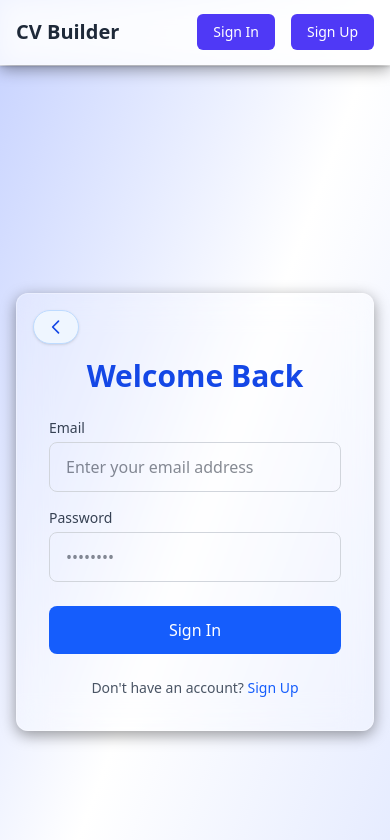
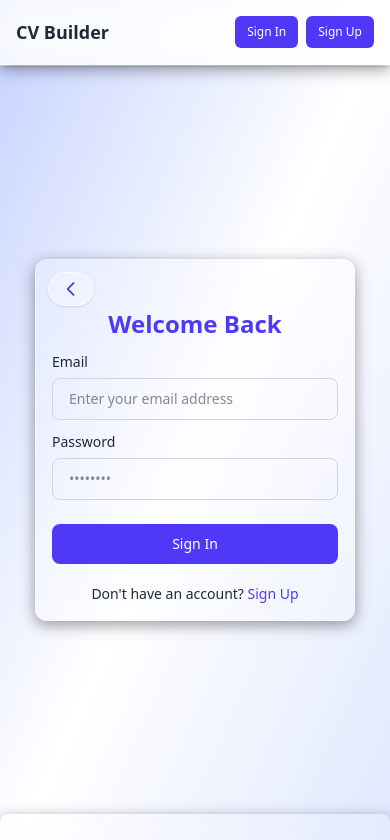
Before and after one commit to Haris-Ahmed07/cv-builder, a React (Vite) app in the folder frontend/: page /signin in a window 390 px wide. Shown: the top 840 px of the page. Built offline with nearby package versions, Linux system fonts and the light colour scheme.

Commit message:
style: make Landing, Signup, and Login pages responsive

```diff
--- a/frontend/src/App.jsx
+++ b/frontend/src/App.jsx
@@ -12,15 +12,14 @@ import Footer from './components/Footer'
 
 const AppContent = () => {
   return (
-    <div className="min-h-screen bg-gradient-to-br from-indigo-200 via-white to-indigo-100 text-gray-900">
-
+    <div className="flex flex-col min-h-screen bg-gradient-to-br from-indigo-200 via-white to-indigo-100 text-gray-900">
       <div className="sticky top-0 z-50 backdrop-blur-md bg-white/60 shadow border-b border-white/30">
         <Header />
       </div>
 
       {/* Main content area */}
-      <main className="pt-6 pb-12 px-4 sm:px-6 lg:px-8">
-        <div className="max-w-7xl mx-auto">
+      <main className="flex-1 w-full py-4 sm:py-6 lg:py-8 px-4 sm:px-6 lg:px-8 flex items-center justify-center">
+        <div className="w-full max-w-7xl mx-auto ">
           <Routes>
             <Route path="/" element={<LandingPage />} />
             <Route path="/signup" element={<SignUp />} />
--- a/frontend/src/components/Header.jsx
+++ b/frontend/src/components/Header.jsx
@@ -13,13 +13,13 @@ const Header = () => {
           <div className="flex-shrink-0 flex items-center">
             <Link
               to={user ? "/home" : "/"}
-              className="text-xl font-bold text-gray-800 hover:text-gray-600 transition-colors"
+              className="text-lg sm:text-xl font-bold text-gray-800 hover:text-gray-600 transition-colors"
             >
               CV Builder
             </Link>
           </div>
 
-          <div className="flex items-center space-x-4">
+          <div className="flex items-center space-x-2 sm:space-x-4">
             {user ? (
               <div className="relative flex items-center">
                 <button
@@ -29,12 +29,12 @@ const Header = () => {
                   onClick={() => setIsProfileOpen(!isProfileOpen)}
                 >
                   <span className="sr-only">Open user menu</span>
-                  <div className="h-8 w-8 rounded-full bg-indigo-100 flex items-center justify-center">
-                    <span className="text-indigo-600 font-medium">
+                  <div className="h-7 w-7 sm:h-8 sm:w-8 rounded-full bg-indigo-100 flex items-center justify-center">
+                    <span className="text-indigo-600 font-medium text-sm sm:text-base">
                       {user.name ? user.name.charAt(0).toUpperCase() : 'U'}
                     </span>
                   </div>
-                  <span className="ml-2 text-sm font-medium text-gray-700">
+                  <span className="ml-1 sm:ml-2 text-xs sm:text-sm font-medium text-gray-700">
                     {user.name || 'User'}
                   </span>
                 </button>
@@ -42,13 +42,13 @@ const Header = () => {
                 {isProfileOpen && (
                   <>
                     <div className="fixed inset-0 z-40" onClick={() => setIsProfileOpen(false)}></div>
-                    <div className="absolute right-0 top-full mt-2 w-48 rounded-md shadow-lg py-1 bg-white ring-1 ring-black ring-opacity-5 focus:outline-none z-50">
+                    <div className="absolute right-0 top-full mt-2 w-40 sm:w-48 rounded-md shadow-lg py-1 bg-white ring-1 ring-black ring-opacity-5 focus:outline-none z-50">
                       <button
                         onClick={() => {
                           logout();
                           setIsProfileOpen(false);
                         }}
-                        className="block w-full text-left px-4 py-2 text-sm text-gray-700 hover:bg-gray-100 transition-colors"
+                        className="block w-full text-left px-3 sm:px-4 py-2 text-xs sm:text-sm text-gray-700 hover:bg-gray-100 transition-colors"
                       >
                         Sign out
                       </button>
@@ -57,16 +57,16 @@ const Header = () => {
                 )}
               </div>
             ) : (
-              <div className="flex items-center space-x-4">
+              <div className="flex items-center space-x-2 sm:space-x-4">
                 <Link
                   to="/signin"
-                  className="bg-indigo-600 hover:bg-indigo-700 text-white text-sm font-medium px-4 py-2 rounded-md transition-colors focus:outline-none focus:ring-2 focus:ring-offset-2 focus:ring-indigo-500"
+                  className="bg-indigo-600 hover:bg-indigo-700 text-white text-xs sm:text-sm font-medium px-3 sm:px-4 py-2 rounded-md transition-colors focus:outline-none focus:ring-2 focus:ring-offset-2 focus:ring-indigo-500"
                 >
                   Sign In
                 </Link>
                 <Link
                   to="/signup"
-                  className="bg-indigo-600 hover:bg-indigo-700 text-white text-sm font-medium px-4 py-2 rounded-md transition-colors focus:outline-none focus:ring-2 focus:ring-offset-2 focus:ring-indigo-500"
+                  className="bg-indigo-600 hover:bg-indigo-700 text-white text-xs sm:text-sm font-medium px-3 sm:px-4 py-2 rounded-md transition-colors focus:outline-none focus:ring-2 focus:ring-offset-2 focus:ring-indigo-500"
                 >
                   Sign Up
                 </Link>
--- a/frontend/src/pages/LandingPage.jsx
+++ b/frontend/src/pages/LandingPage.jsx
@@ -16,63 +16,63 @@ const Landing = () => {
   if (isAuthenticated) return null;
 
   return (
-    <div className="bg-[url('/bg-pattern.png')] bg-cover bg-no-repeat bg-center flex flex-col min-h-[calc(100vh-4rem)]">
-      <main className="flex-1 flex flex-col justify-center items-center text-center px-4 py-12">
-        <div className="backdrop-blur-xl bg-white/30 border border-white/20 shadow-2xl rounded-3xl p-10 w-full max-w-4xl">
-          <h1 className="text-5xl md:text-6xl font-extrabold text-gray-900 mb-6 leading-tight">
+    <div className="bg-[url('/bg-pattern.png')] bg-cover bg-no-repeat bg-center flex flex-col min-h-content ">
+      <main className="flex-1 flex flex-col justify-start items-center text-center px-4 py-6 sm:py-8 lg:py-12">
+        <div className="backdrop-blur-xl bg-white/30 border border-white/20 shadow-2xl rounded-3xl p-6 sm:p-8 lg:p-10 w-full max-w-4xl">
+          <h1 className="text-3xl sm:text-4xl md:text-5xl lg:text-6xl font-extrabold text-gray-900 mb-4 sm:mb-6 leading-tight">
             Create Professional CVs
             <span className="text-indigo-600 block">Effortlessly</span>
           </h1>
 
-          <p className="text-xl text-gray-700 max-w-2xl mx-auto mb-8 leading-relaxed">
+          <p className="text-base sm:text-lg md:text-xl text-gray-700 max-w-2xl mx-auto mb-6 sm:mb-8 leading-relaxed">
             Build modern, clean, and ATS-friendly resumes in minutes. No design skills needed.
             Live preview and instant PDF download.
           </p>
 
-          <div className="flex flex-col sm:flex-row gap-4 justify-center items-center mb-12">
+          <div className="flex flex-col sm:flex-row gap-3 sm:gap-4 justify-center items-center mb-8 sm:mb-12">
             <Link
               to="/signup"
-              className="bg-indigo-600 text-white px-8 py-4 rounded-lg text-lg font-semibold hover:bg-indigo-700 transition-colors shadow-lg hover:shadow-xl transform hover:-translate-y-0.5 transition-all duration-200"
+              className="bg-indigo-600 text-white px-6 py-3 sm:px-8 sm:py-4 rounded-lg text-base sm:text-lg font-semibold hover:bg-indigo-700 transition-colors shadow-lg hover:shadow-xl transform hover:-translate-y-0.5 transition-all duration-200 w-full sm:w-auto"
             >
               Get Started Free
             </Link>
             <Link
               to="/signin"
-              className="text-indigo-600 font-semibold text-lg hover:text-indigo-800 transition-colors border-2 border-indigo-600 px-8 py-4 rounded-lg hover:bg-indigo-50"
+              className="text-indigo-600 font-semibold text-base sm:text-lg hover:text-indigo-800 transition-colors border-2 border-indigo-600 px-6 py-3 sm:px-8 sm:py-4 rounded-lg hover:bg-indigo-50 w-full sm:w-auto"
             >
               Sign In
             </Link>
           </div>
 
-          <div className="grid md:grid-cols-3 gap-8 mt-16">
+          <div className="grid grid-cols-1 sm:grid-cols-2 md:grid-cols-3 gap-4 sm:gap-6 mt-8 sm:mt-10">
             <div className="text-center">
-              <div className="bg-indigo-100 w-16 h-16 rounded-full flex items-center justify-center mx-auto mb-4">
-                <svg className="w-8 h-8 text-indigo-600" fill="none" stroke="currentColor" viewBox="0 0 24 24">
+              <div className="bg-indigo-100 w-12 h-12 sm:w-16 sm:h-16 rounded-full flex items-center justify-center mx-auto mb-3 sm:mb-4">
+                <svg className="w-6 h-6 sm:w-8 sm:h-8 text-indigo-600" fill="none" stroke="currentColor" viewBox="0 0 24 24">
                   <path strokeLinecap="round" strokeLinejoin="round" strokeWidth={2} d="M13 10V3L4 14h7v7l9-11h-7z" />
                 </svg>
               </div>
-              <h3 className="text-xl font-semibold text-gray-900 mb-2">Lightning Fast</h3>
-              <p className="text-gray-600">Create your CV in minutes with our intuitive builder</p>
+              <h3 className="text-lg sm:text-xl font-semibold text-gray-900 mb-2">Lightning Fast</h3>
+              <p className="text-gray-600 text-sm sm:text-base">Create your CV in minutes with our intuitive builder</p>
             </div>
 
             <div className="text-center">
-              <div className="bg-indigo-100 w-16 h-16 rounded-full flex items-center justify-center mx-auto mb-4">
-                <svg className="w-8 h-8 text-indigo-600" fill="none" stroke="currentColor" viewBox="0 0 24 24">
+              <div className="bg-indigo-100 w-12 h-12 sm:w-16 sm:h-16 rounded-full flex items-center justify-center mx-auto mb-3 sm:mb-4">
+                <svg className="w-6 h-6 sm:w-8 sm:h-8 text-indigo-600" fill="none" stroke="currentColor" viewBox="0 0 24 24">
                   <path strokeLinecap="round" strokeLinejoin="round" strokeWidth={2} d="M9 12l2 2 4-4m6 2a9 9 0 11-18 0 9 9 0 0118 0z" />
                 </svg>
               </div>
-              <h3 className="text-xl font-semibold text-gray-900 mb-2">ATS Friendly</h3>
-              <p className="text-gray-600">Optimized for applicant tracking systems</p>
+              <h3 className="text-lg sm:text-xl font-semibold text-gray-900 mb-2">ATS Friendly</h3>
+              <p className="text-gray-600 text-sm sm:text-base">Optimized for applicant tracking systems</p>
             </div>
 
             <div className="text-center">
-              <div className="bg-indigo-100 w-16 h-16 rounded-full flex items-center justify-center mx-auto mb-4">
-                <svg className="w-8 h-8 text-indigo-600" fill="none" stroke="currentColor" viewBox="0 0 24 24">
+              <div className="bg-indigo-100 w-12 h-12 sm:w-16 sm:h-16 rounded-full flex items-center justify-center mx-auto mb-3 sm:mb-4">
+                <svg className="w-6 h-6 sm:w-8 sm:h-8 text-indigo-600" fill="none" stroke="currentColor" viewBox="0 0 24 24">
                   <path strokeLinecap="round" strokeLinejoin="round" strokeWidth={2} d="M12 10v6m0 0l-3-3m3 3l3-3m2 8H7a2 2 0 01-2-2V5a2 2 0 012-2h5.586a1 1 0 01.707.293l5.414 5.414a1 1 0 01.293.707V19a2 2 0 01-2 2z" />
                 </svg>
               </div>
-              <h3 className="text-xl font-semibold text-gray-900 mb-2">PDF Export</h3>
-              <p className="text-gray-600">Download your professional CV instantly</p>
+              <h3 className="text-lg sm:text-xl font-semibold text-gray-900 mb-2">PDF Export</h3>
+              <p className="text-gray-600 text-sm sm:text-base">Download your professional CV instantly</p>
             </div>
           </div>
         </div>
--- a/frontend/src/pages/SignIn.jsx
+++ b/frontend/src/pages/SignIn.jsx
@@ -1,4 +1,4 @@
-import React, { useState } from 'react'
+import { useState } from 'react'
 import { Link, useNavigate, useLocation } from 'react-router-dom'
 import { useAuth } from '../contexts/AuthContext'
 
@@ -13,39 +13,48 @@ const SignIn = () => {
 
   const from = location.state?.from?.pathname || '/home'
 
+  const validateEmail = (email) => {
+    const emailRegex = /^[^\s@]+@[^\s@]+\.[^\s@]+$/
+    return emailRegex.test(email)
+  }
+
   const handleSubmit = async (e) => {
     e.preventDefault()
-    setLoading(true)
     setError('')
 
-    // Validate inputs
+    // Client-side validation
     if (!email || !password) {
       setError('Please enter both email and password')
       setLoading(false)
       return
     }
+    if (!validateEmail(email.trim().toLowerCase())) {
+      setError('Please enter a valid email address')
+      setLoading(false)
+      return
+    }
 
+    setLoading(true)
     try {
       const res = await fetch(`${import.meta.env.VITE_BACKEND_API_BASE_URL}/auth/signin`, {
         method: 'POST',
         headers: { 'Content-Type': 'application/json' },
-        body: JSON.stringify({ email, password }),
+        body: JSON.stringify({ email: email.trim().toLowerCase(), password }),
       })
 
       const data = await res.json()
 
       if (res.ok) {
-        // The backend returns success, token, and user data
         if (data.success && data.token) {
           login({
             token: data.token,
             user: data.user
           })
+          navigate(from, { replace: true })
         } else {
           throw new Error('Invalid response format from server')
         }
       } else {
-        // Handle different error status codes
         if (res.status === 400) {
           setError('Missing email or password')
         } else if (res.status === 401) {
@@ -63,37 +72,41 @@ const SignIn = () => {
   }
 
   return (
-    <div className="min-h-screen flex items-center justify-center">
-      <div className="backdrop-blur-lg rounded-xl shadow-[0_4px_15px_rgba(0,0,0,0.4)] w-full max-w-sm relative p-8 bg-white/20 border border-white/30">
+    <div className="flex flex-col h-[calc(100vh-8rem)] sm:h-[calc(100vh-9rem)] justify-center px-4 sm:px-6 lg:px-8">
+      <div className="backdrop-blur-lg rounded-xl shadow-[0_4px_15px_rgba(0,0,0,0.4)] w-full max-w-xs sm:max-w-sm md:max-w-md mx-auto p-4 sm:p-6 bg-white/20 border border-white/30">
         {/* Back Button */}
         <button
           onClick={() => navigate('/')}
-          className="absolute left-4 top-4 flex items-center justify-center px-3 py-1.5 bg-blue-50 border border-blue-200 rounded-full text-blue-700 hover:bg-blue-100 hover:border-blue-400 hover:text-blue-900 font-medium shadow-sm transition-all focus:outline-none focus:ring-2 focus:ring-blue-300"
+          className="absolute left-3 sm:left-4 top-3 sm:top-4 flex items-center justify-center px-3 sm:px-4 py-1.5 sm:py-2 bg-white/30 border border-white/50 rounded-full text-indigo-700 hover:bg-white/50 hover:border-white/70 hover:text-indigo-900 font-medium shadow-sm transition-all focus:outline-none focus:ring-2 focus:ring-indigo-300"
           aria-label="Back"
           disabled={loading}
         >
-          <svg xmlns="http://www.w3.org/2000/svg" className="h-5 w-5" fill="none" viewBox="0 0 24 24" stroke="currentColor">
+          <svg xmlns="http://www.w3.org/2000/svg" className="h-5 w-5 sm:h-6 sm:w-6" fill="none" viewBox="0 0 24 24" stroke="currentColor">
             <path strokeLinecap="round" strokeLinejoin="round" strokeWidth={2} d="M15 19l-7-7 7-7" />
           </svg>
         </button>
 
-        <h2 className="text-3xl font-extrabold text-center mb-6 mt-8 text-blue-700">Welcome Back</h2>
+        <h2 className="text-2xl sm:text-3xl font-extrabold text-center mb-3 sm:mb-4 mt-8 sm:mt-10 text-indigo-600">
+          Welcome Back
+        </h2>
 
         {error && (
-          <div className="mb-4 p-3 bg-red-50 text-red-700 rounded-lg text-sm">
+          <div className="mb-3 sm:mb-4 p-3 sm:p-4 bg-red-50 text-red-700 rounded-lg text-sm sm:text-base">
             {error}
           </div>
         )}
 
-        <form onSubmit={handleSubmit} className="space-y-4">
+        <form onSubmit={handleSubmit} className="space-y-3 sm:space-y-4">
           <div>
-            <label htmlFor="email" className="block text-sm font-medium text-gray-700 mb-1">Email</label>
+            <label htmlFor="email" className="block text-sm sm:text-base font-medium text-gray-800 mb-1.5">
+              Email
+            </label>
             <input
               id="email"
               type="email"
               required
               placeholder="Enter your email address"
-              className="w-full px-4 py-3 rounded-lg border border-gray-300 focus:outline-none focus:ring-2 focus:ring-blue-500 focus:border-transparent"
+              className="w-full px-4 sm:px-5 py-2.5 sm:py-3 rounded-lg border border-gray-300 focus:outline-none focus:ring-2 focus:ring-indigo-500 focus:border-transparent bg-transparent text-sm sm:text-base"
               value={email}
               onChange={(e) => setEmail(e.target.value)}
               disabled={loading}
@@ -101,13 +114,15 @@ const SignIn = () => {
           </div>
 
           <div>
-            <label htmlFor="password" className="block text-sm font-medium text-gray-700 mb-1">Password</label>
+            <label htmlFor="password" className="block text-sm sm:text-base font-medium text-gray-800 mb-1.5">
+              Password
+            </label>
             <input
               id="password"
               type="password"
               required
               placeholder="••••••••"
-              className="w-full px-4 py-3 rounded-lg border border-gray-300 focus:outline-none focus:ring-2 focus:ring-blue-500 focus:border-transparent"
+              className="w-full px-4 sm:px-5 py-2.5 sm:py-3 rounded-lg border border-gray-300 focus:outline-none focus:ring-2 focus:ring-indigo-500 focus:border-transparent bg-transparent text-sm sm:text-base"
               value={password}
               onChange={(e) => setPassword(e.target.value)}
               disabled={loading}
@@ -117,16 +132,16 @@ const SignIn = () => {
           <button
             type="submit"
             disabled={loading}
-            className="w-full bg-blue-600 text-white py-3 rounded-lg font-medium hover:bg-blue-700 transition-colors focus:outline-none focus:ring-2 focus:ring-blue-500 focus:ring-offset-2 disabled:opacity-50 disabled:cursor-not-allowed mt-2"
+            className="w-full bg-indigo-600 text-white py-2.5 sm:py-3 rounded-lg font-medium hover:bg-indigo-700 transition-colors focus:outline-none focus:ring-2 focus:ring-indigo-500 focus:ring-offset-2 disabled:opacity-50 disabled:cursor-not-allowed mt-3 sm:mt-4 text-sm sm:text-base"
           >
             {loading ? 'Signing In...' : 'Sign In'}
           </button>
 
-          <p className="text-center text-sm text-gray-600 pt-2">
+          <p className="text-center text-sm sm:text-base text-gray-800 pt-2">
             Don't have an account?{' '}
             <Link
               to="/signup"
-              className="text-blue-600 hover:underline font-medium"
+              className="text-indigo-600 hover:underline font-medium"
               state={{ from: location.state?.from }}
             >
               Sign Up
@@ -136,7 +151,6 @@ const SignIn = () => {
       </div>
     </div>
   )
-
 }
 
 export default SignIn
```
Also changed, not shown: frontend/src/constants/cvDimensions.js (+0 -15 lines), frontend/src/pages/SignUp.jsx (+39 -18 lines).
